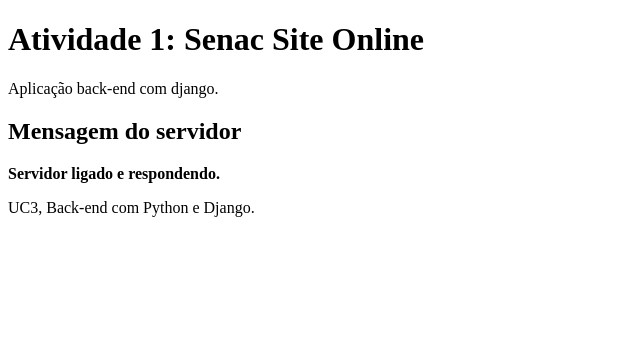
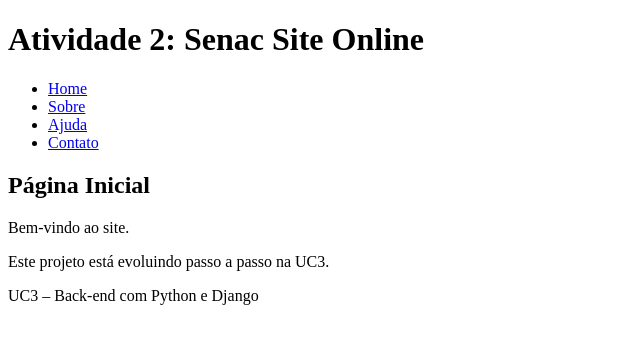
Before and after one commit to oLagadoo/senac-site, a Django app: page / in a window 1280 px wide. Shown: the top 344 px of the page, without its empty margins (0-640 px from the left). Run offline with Django 5.2, Linux system fonts and the light colour scheme.

Commit message:
Adiciona rotas e aplica herança de templates

```diff
--- /dev/null
+++ b/pages/templates/pages/base.html
@@ -0,0 +1,30 @@
+<!doctype html>
+<html lang="pt-BR">
+  <head>
+    <meta charset="utf-8">
+    <title>{% block title %}Senac Site Online{% endblock %}</title>
+  </head>
+
+  <body>
+    <header>
+      <h1>Atividade 2: Senac Site Online</h1>
+
+      <nav>
+        <ul>
+          <li><a href="{% url 'home' %}">Home</a></li>
+          <li><a href="{% url 'sobre' %}">Sobre</a></li>
+          <li><a href="{% url 'ajuda' %}">Ajuda</a></li>
+          <li><a href="{% url 'contato' %}">Contato</a></li>
+        </ul>
+      </nav>
+    </header>
+
+    <main>
+      {% block content %}{% endblock %}
+    </main>
+
+    <footer>
+      <p>UC3 – Back-end com Python e Django</p>
+    </footer>
+  </body>
+</html>
--- a/pages/templates/pages/home.html
+++ b/pages/templates/pages/home.html
@@ -1,26 +1,12 @@
-<!doctype html>
-<html lang="pt-BR">
-  <head>
-    <meta charset="utf-8" />
-    <meta name="viewport" content="width=device-width, initial-scale=1" />
-    <title>Senac Site Online</title>
-  </head>
+{% extends "pages/base.html" %}
 
-  <body>
-    <header>
-      <h1>Atividade 1: Senac Site Online</h1>
-      <p>Aplicação back-end com django.</p>
-    </header>
+{% block title %}Home – Senac Site Online{% endblock %}
 
-    <main>
-      <section>
-        <h2>Mensagem do servidor</h2>
-        <p><strong>{{ mensagem }}</strong></p>
-      </section>
-    </main>
+{% block content %}
+  <h2>Página Inicial</h2>
+  <p>Bem-vindo ao site.</p>
 
-    <footer>
-      <p>UC3, Back-end com Python e Django.</p>
-    </footer>
-  </body>
-</html>
+  <p>
+    Este projeto está evoluindo passo a passo na UC3.
+  </p>
+{% endblock %}
--- a/pages/urls.py
+++ b/pages/urls.py
@@ -3,4 +3,7 @@
 
 urlpatterns = [
     path("", views.home, name="home"),
+    path("sobre/", views.sobre, name="sobre"),
+    path("contato/", views.contato, name="contato"),
+    path("ajuda/", views.ajuda, name="ajuda"),
 ]
--- a/pages/views.py
+++ b/pages/views.py
@@ -2,6 +2,15 @@
 
 def home(request):
     contexto = {
-        "mensagem": "Servidor ligado e respondendo."
+        "mensagem": "Servidor ligado e respondendo. Parabéns, você colocou um back-end no ar."
     }
     return render(request, "pages/home.html", contexto)
+
+def sobre(request):
+    return render(request, "pages/sobre.html")
+
+def contato(request):
+    return render(request, "pages/contato.html")
+
+def ajuda(request):
+    return render(request, "pages/ajuda.html")
```
Also changed, not shown: pages/templates/pages/ajuda.html (added, +12 -0 lines), pages/templates/pages/contato.html (added, +12 -0 lines), pages/templates/pages/sobre.html (added, +12 -0 lines).
